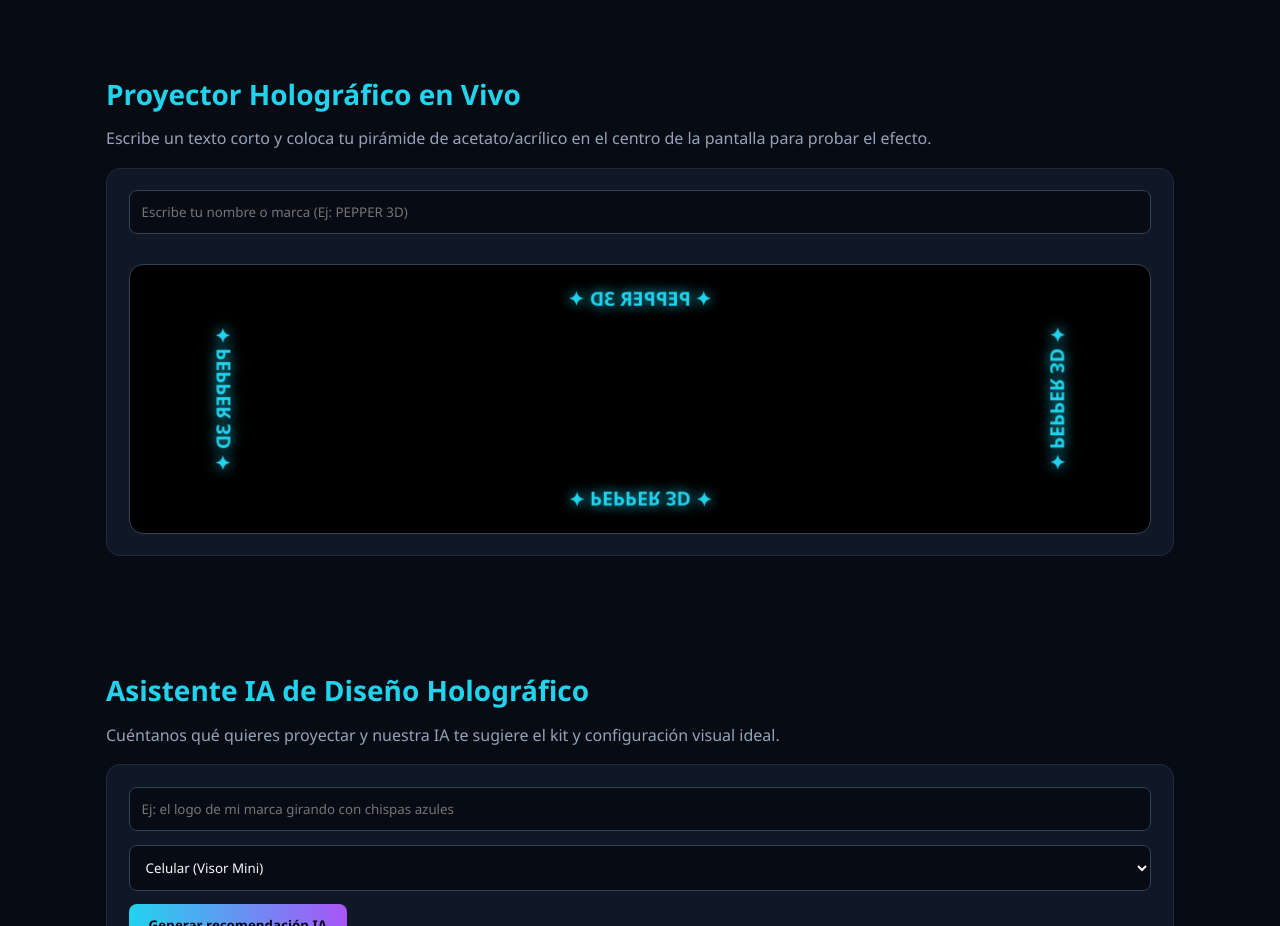
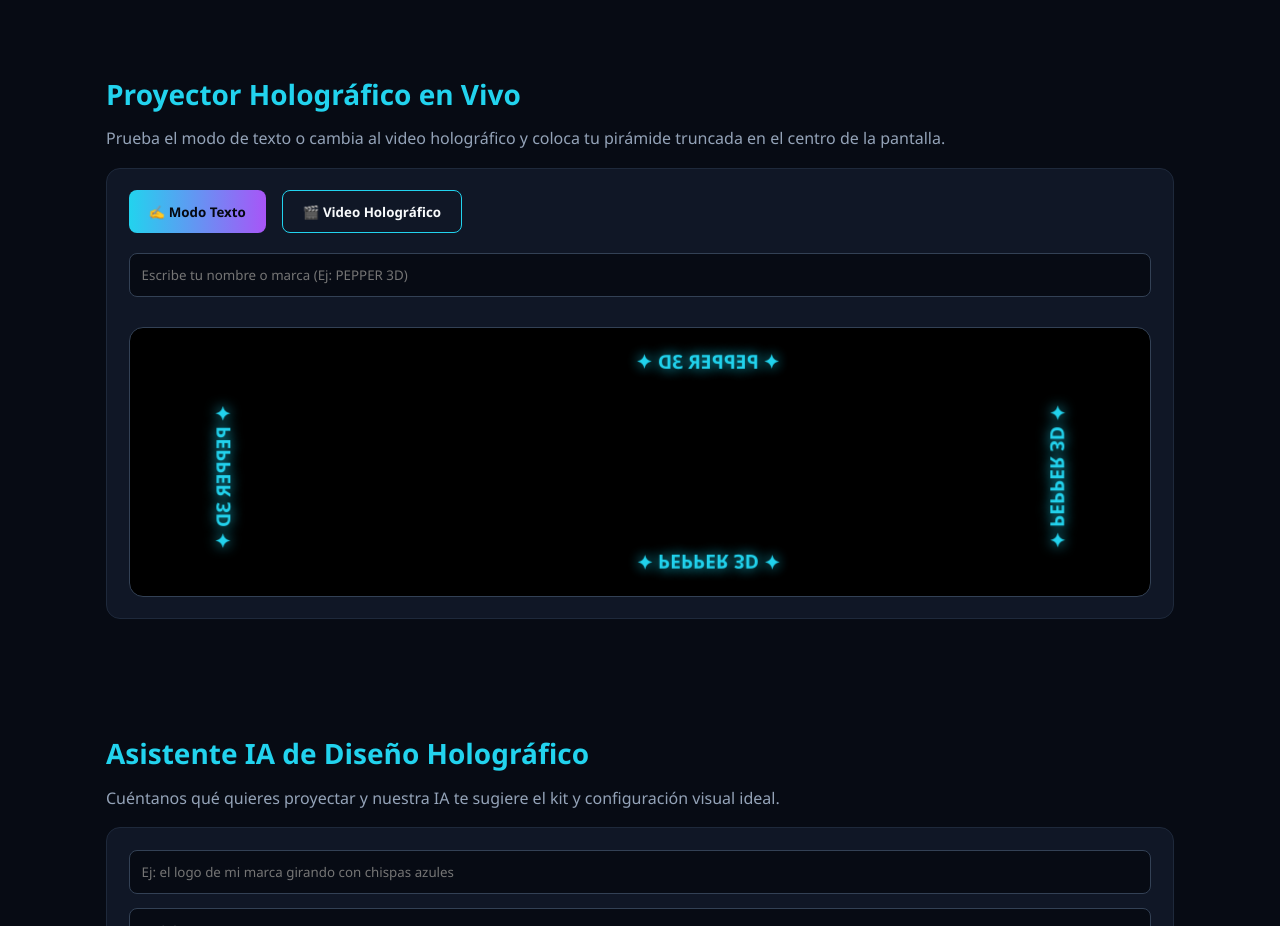
Before and after one commit to pintoquintanillaantonio-ai/fantasma-pepper-web, a plain HTML site: page index.html in a window 1280 px wide. Shown: the part 1580-2506 px from the top of the page. Drawn offline with nearby package versions, Linux system fonts and the light colour scheme.

Commit message:
Update index.html

```diff
--- a/index.html
+++ b/index.html
@@ -75,14 +75,31 @@
 
   <section id="simulador" class="container">
     <h2>Proyector Holográfico en Vivo</h2>
-    <p>Escribe un texto corto y coloca tu pirámide de acetato/acrílico en el centro de la pantalla para probar el efecto.</p>
+    <p>Prueba el modo de texto o cambia al video holográfico y coloca tu pirámide truncada en el centro de la pantalla.</p>
     <div class="card">
+      <div style="display: flex; flex-wrap: wrap; gap: 0.5rem; margin-bottom: 0.75rem;">
+        <button type="button" class="btn" id="btn-modo-texto" onclick="activarModoTextoSim()">✍ Modo Texto</button>
+        <button type="button" class="btn btn-outline" id="btn-modo-video" onclick="activarModoVideoSim()">🎬 Video Holográfico</button>
+      </div>
+
       <input type="text" id="sim-texto" placeholder="Escribe tu nombre o marca (Ej: PEPPER 3D)" oninput="actualizarSimulador()" />
-      <div class="proyector-box">
-        <div class="holo-item holo-top">✦ PEPPER 3D ✦</div>
-        <div class="holo-item holo-bottom">✦ PEPPER 3D ✦</div>
-        <div class="holo-item holo-left">✦ PEPPER 3D ✦</div>
-        <div class="holo-item holo-right">✦ PEPPER 3D ✦</div>
+
+      <div class="proyector-box" id="proyector-box" style="margin-top: 1rem;">
+        <div id="sim-capa-texto">
+          <div class="holo-item holo-top">✦ PEPPER 3D ✦</div>
+          <div class="holo-item holo-bottom">✦ PEPPER 3D ✦</div>
+          <div class="holo-item holo-left">✦ PEPPER 3D ✦</div>
+          <div class="holo-item holo-right">✦ PEPPER 3D ✦</div>
+        </div>
+
+        <div id="sim-capa-video" style="display: none; width: 100%; height: 100%; position: relative;">
+          <canvas id="holo-vid-top" class="holo-video-lado holo-top" width="140" height="75"></canvas>
+          <canvas id="holo-vid-bottom" class="holo-video-lado holo-bottom" width="140" height="75"></canvas>
+          <canvas id="holo-vid-left" class="holo-video-lado holo-left" width="140" height="75"></canvas>
+          <canvas id="holo-vid-right" class="holo-video-lado holo-right" width="140" height="75"></canvas>
+
+          <video id="video-holograma-fijo" src="holograma.mp4" loop muted playsinline preload="auto" style="display: none;"></video>
+        </div>
       </div>
     </div>
   </section>
```
